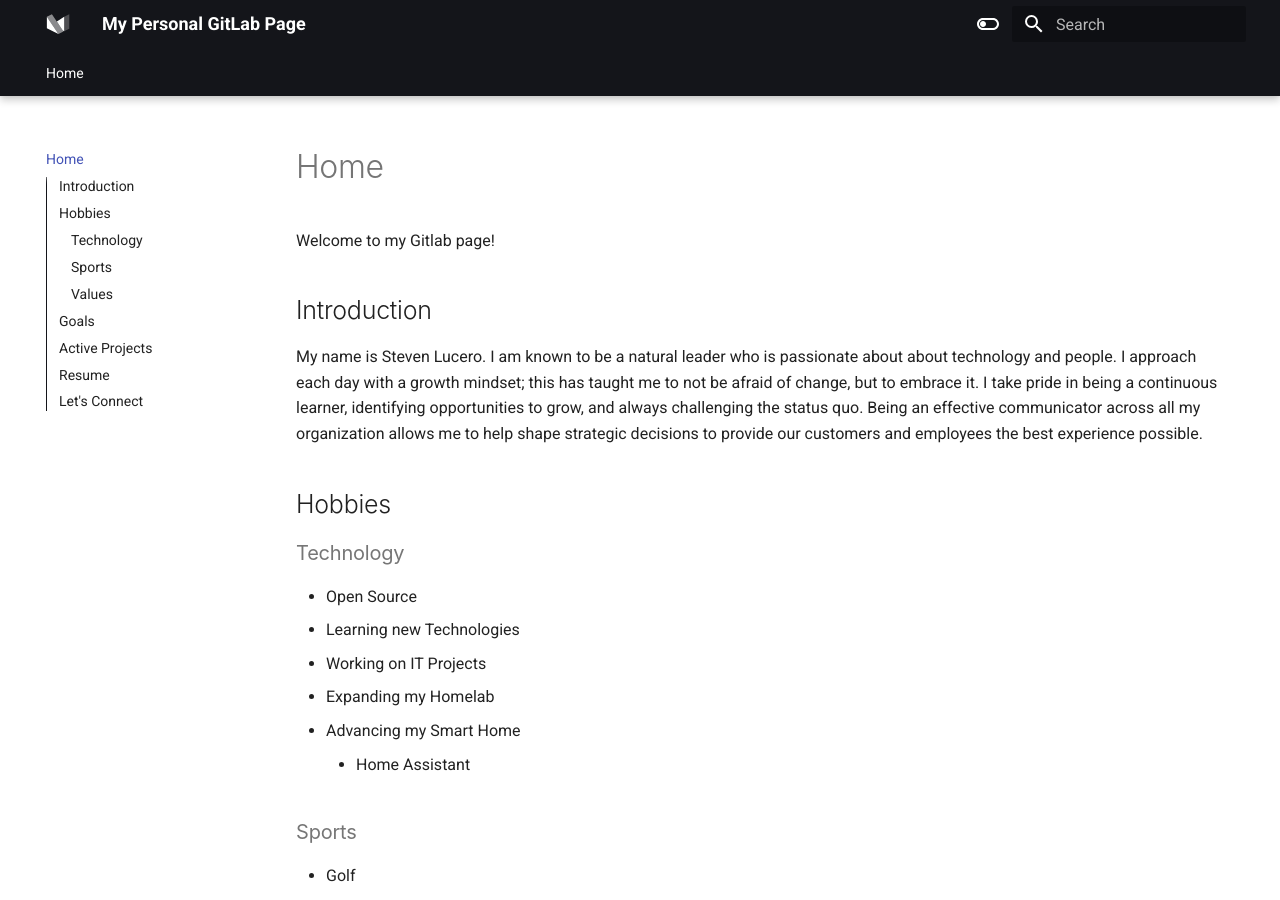
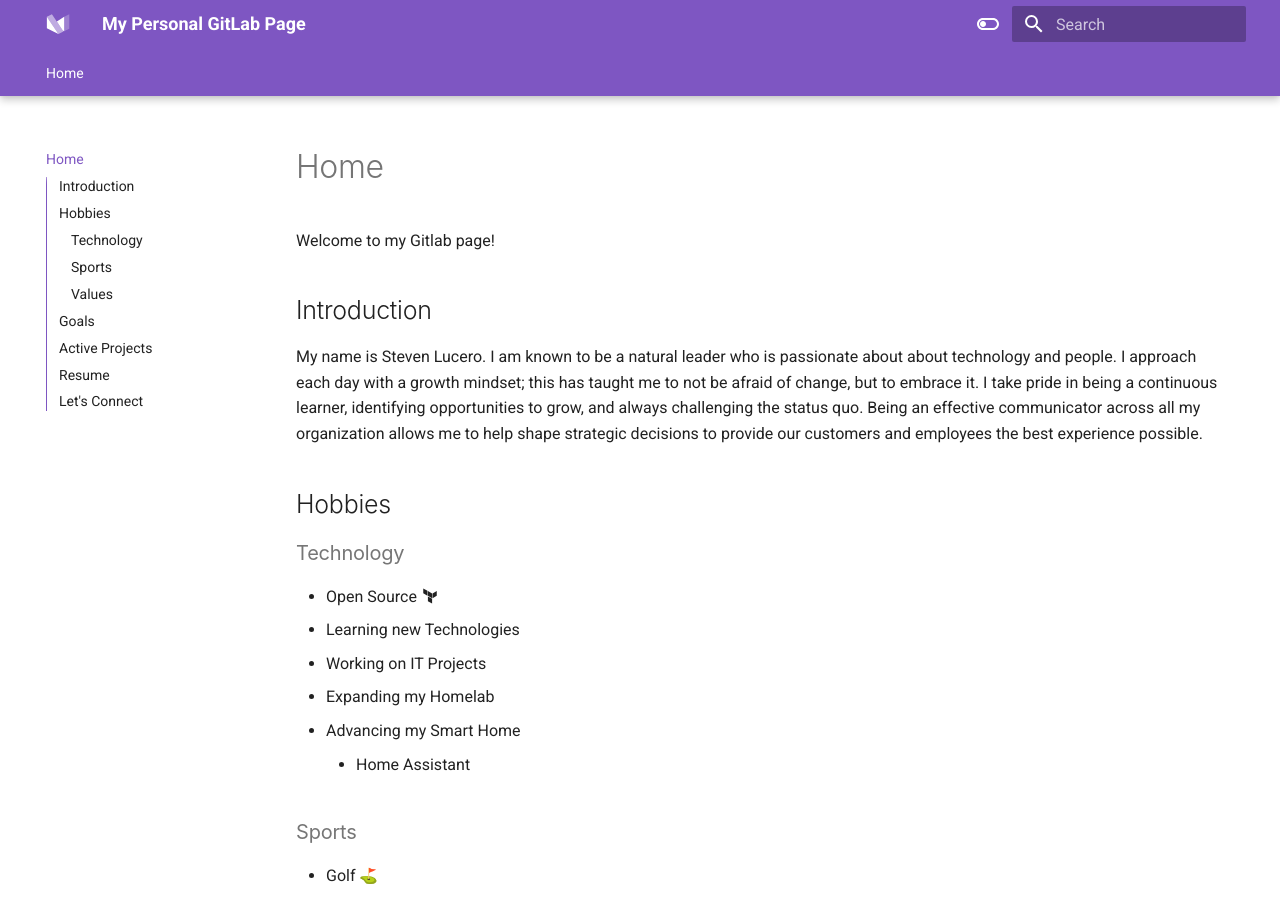
Before and after one commit to stevejoluc/stevejoluc.github.io, an MkDocs documentation site: the page built from docs/index.md, in a window 1280 px wide and 900 px high. Built offline with MkDocs 1.6.1 and Material for MkDocs 9.7.7, drawn with Linux system fonts in a browser that asks for light colours; emoji names are drawn with the system emoji font.

Commit message:
Update mkdocs.yml, docs/index.md

```diff
--- a/docs/index.md
+++ b/docs/index.md
@@ -15,15 +15,15 @@
     - Home Assistant
 
 ### Sports
-- Golf
-- Football
+- Golf :golf:
+- Football :football:
 - Soccer
 
 ### Values
 - [x] Family
 - [x] Friends
 - [x] Faith
-- [x] Freedom
+- [x] Freedom :fontawesome-solid-flag-usa:
 
 ## Goals
 - Become a first line leader
@@ -37,4 +37,4 @@
 - [Online Resume](https://registry.jsonresume.org/stevejoluc)
 
 ## Let's Connect
-- [LinkedIn](https://www.linkedin.com/in/steven-lucero/)
+- [x] [LinkedIn](https://www.linkedin.com/in/steven-lucero/)
--- a/mkdocs.yml
+++ b/mkdocs.yml
@@ -57,14 +57,14 @@
     - toc.integrate
   palette:
     - scheme: default
-      primary: black
-      accent: indigo
+      primary: deep purple
+      accent: deep purple
       toggle:
         icon: material/toggle-switch-off-outline
         name: Switch to dark mode
     - scheme: slate
-      primary: black
-      accent: black
+      primary: deep purple
+      accent: deep purple
       toggle:
         icon: material/toggle-switch
         name: Switch to light mode
```
Also changed, not shown: other parts of docs/index.md (+1 -1 lines).
